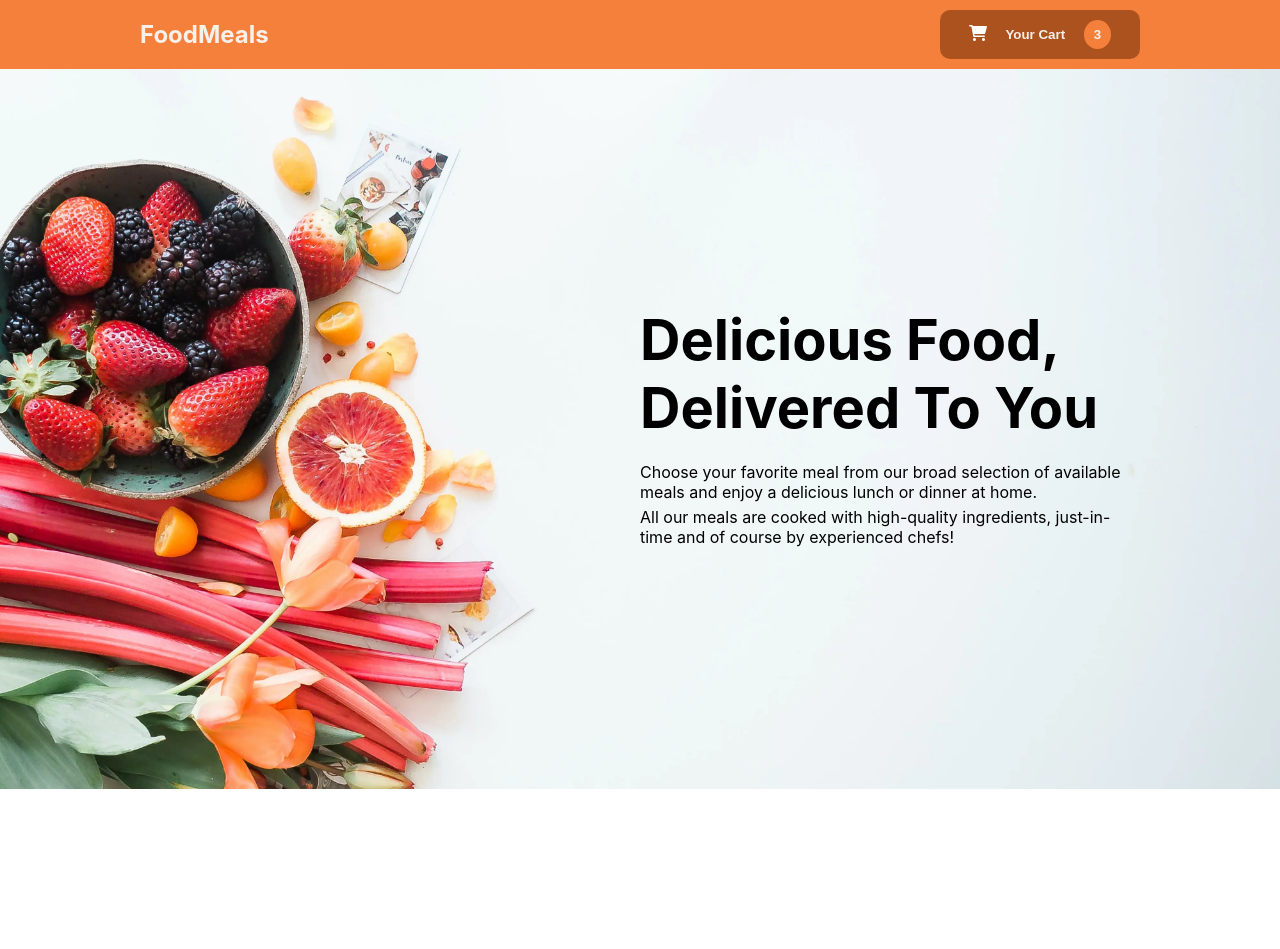
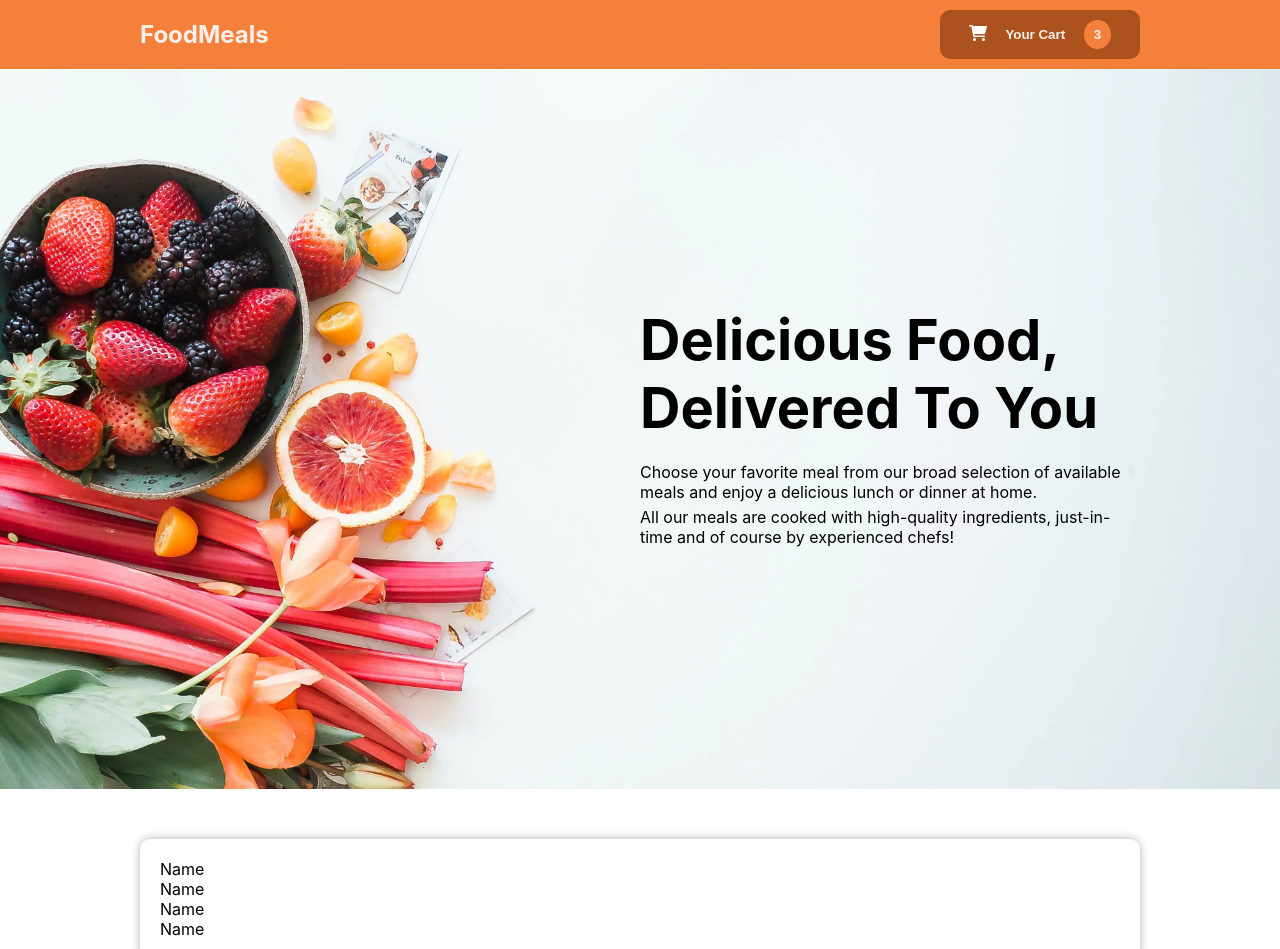
Before and after one commit to Dedenno17/food-order-app, a React (Create React App) app: page / in a window 1280 px wide. Shown: the top 949 px of the page. Before the commit the page ends 800 px from the top, so only its background shows below. Built offline with nearby package versions, Linux system fonts and the light colour scheme.

Commit message:
Membuat component meals & memberi nya styles

```diff
--- a/src/App.js
+++ b/src/App.js
@@ -1,5 +1,6 @@
 //pages
 import Hero from './components/Hero/Hero';
+import Meals from './components/Meals/Meals';
 import Navbar from './components/Navbar/Navbar';
 
 function App() {
@@ -7,6 +8,7 @@ function App() {
     <div className="App">
      <Navbar />
      <Hero />
+     <Meals />
     </div>
   );
 }
--- /dev/null
+++ b/src/components/Meals/Meals.js
@@ -0,0 +1,17 @@
+import Card from '../UI/Card';
+import classes from './Meals.module.css';
+
+const Meals = () => {
+    return (
+        <Card className={classes.meals}>
+            <ul>
+                <li>Name</li>
+                <li>Name</li>
+                <li>Name</li>
+                <li>Name</li>
+            </ul>
+        </Card>
+    );
+}
+
+export default Meals;
--- /dev/null
+++ b/src/components/Meals/Meals.module.css
@@ -0,0 +1,8 @@
+.meals {
+    max-width: 1000px;
+    margin: 50px auto 0;
+}
+
+.meals ul {
+    list-style: none;
+}
```
Also changed, not shown: src/index.js (+5 -4 lines).
